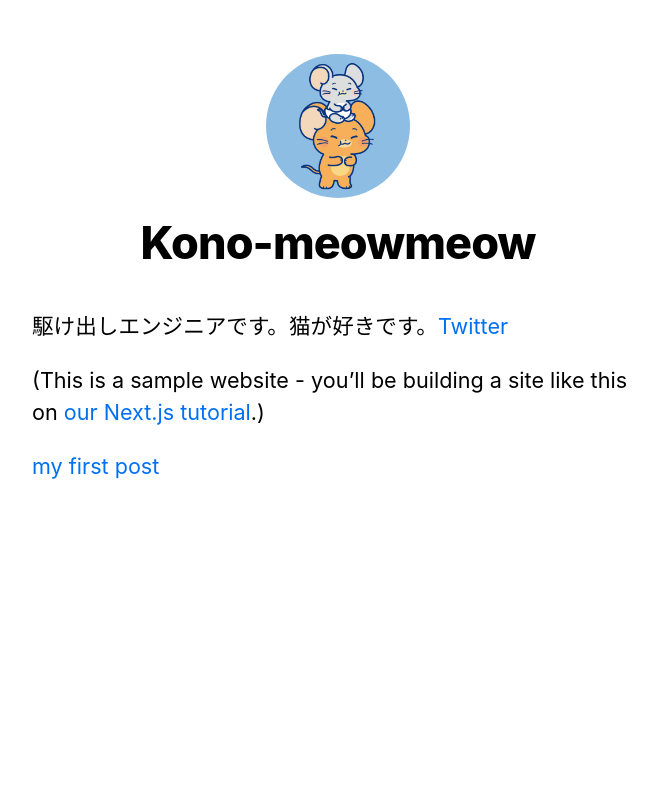
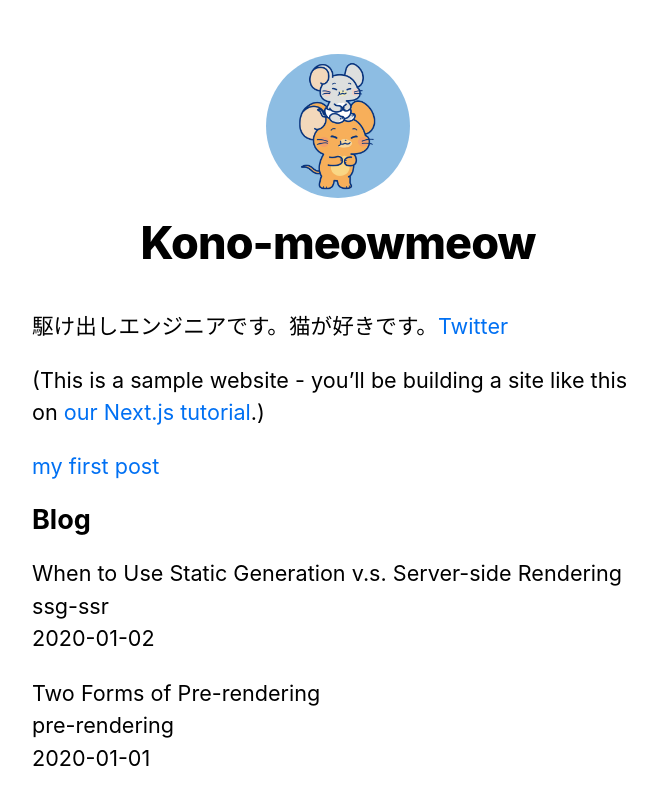
Before and after one commit to kono-meowmeow/nextjs-blog, a Next.js app: page / in a window 1280 px wide. Shown: the top 804 px of the page, without its empty margins (302-959 px from the left). Built offline with nearby package versions, Linux system fonts and the light colour scheme.

Commit message:
getStaticPropsの導入

```diff
--- a/pages/index.js
+++ b/pages/index.js
@@ -2,8 +2,20 @@
 import Link from 'next/link';
 import Layout, { siteTitle } from '../components/layout';
 import utilStyles from '../styles/utils.module.css';
+import { getSortedPostsData } from '../lib/posts';
 
-export default function Home() {
+// この関数は、ビルド時にサーバーサイドで実行される
+// いわゆるSSG(Static Site Generation)と呼ばれるもの
+export async function getStaticProps() {
+  const allPostsData = getSortedPostsData();
+  return {
+    props: {
+      allPostsData,
+    },
+  };
+}
+
+export default function Home({ allPostsData }) {
   return (
     <Layout home>
       <Head>
@@ -20,6 +32,23 @@
         </p>
         <Link href="/posts/first-post">my first post</Link>
       </section>
+
+      {/* 以下は、getStaticProps関数で取得したblogの情報 */}
+      {/* SSGなので、build時に情報が取得される */}
+      <section className={`${utilStyles.headingMd} ${utilStyles.padding1px}`}>
+        <h2 className={utilStyles.headingLg}>Blog</h2>
+        <ul className={utilStyles.list}>
+          {allPostsData.map(({ id, date, title }) => (
+            <li className={utilStyles.listItem} key={id}>
+              {title}
+              <br />
+              {id}
+              <br />
+              {date}
+            </li>
+          ))}
+        </ul>
+      </section>
     </Layout>
   );
 }
```
Also changed, not shown: lib/posts.js (renamed from lib/post.js).
